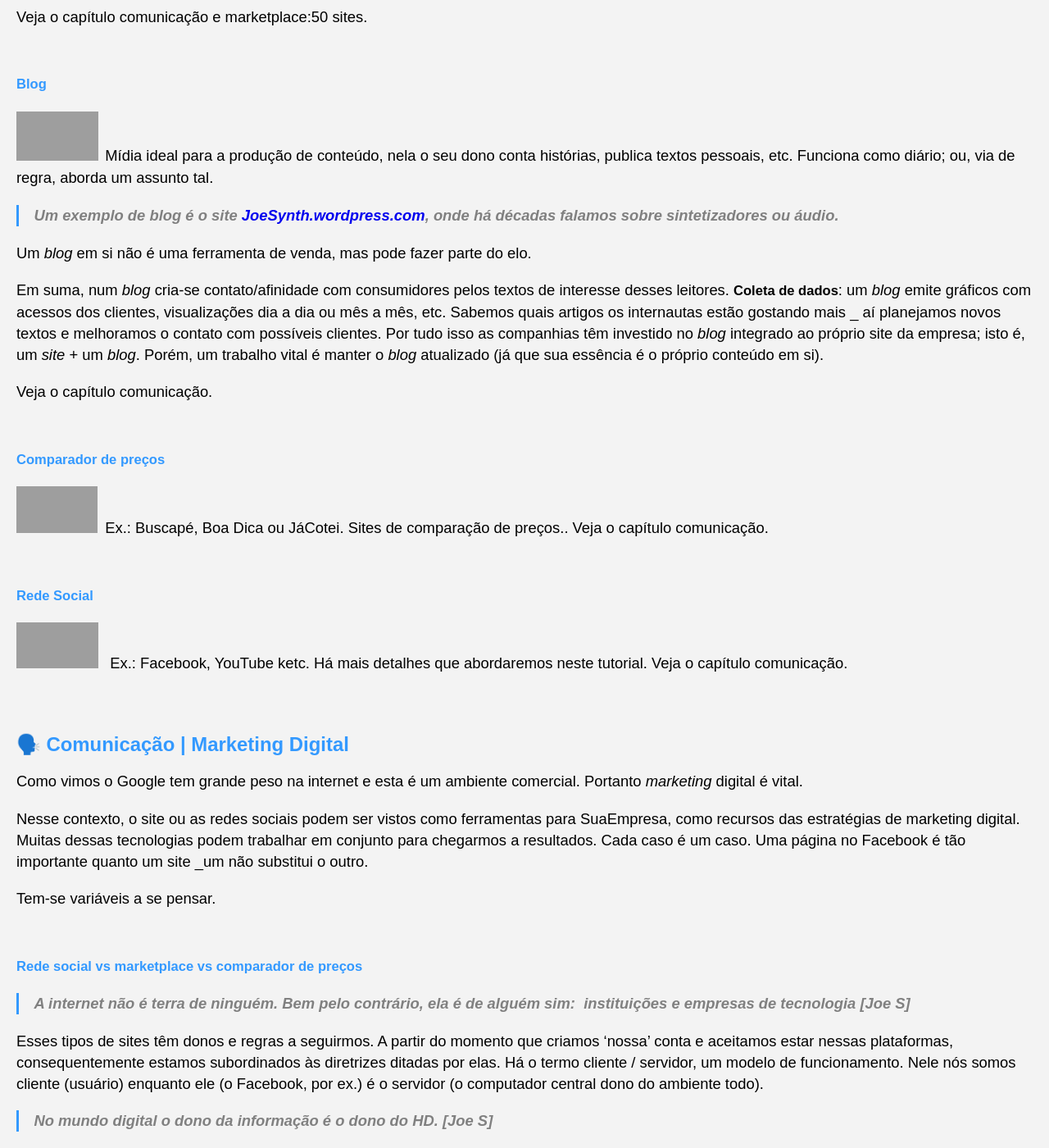
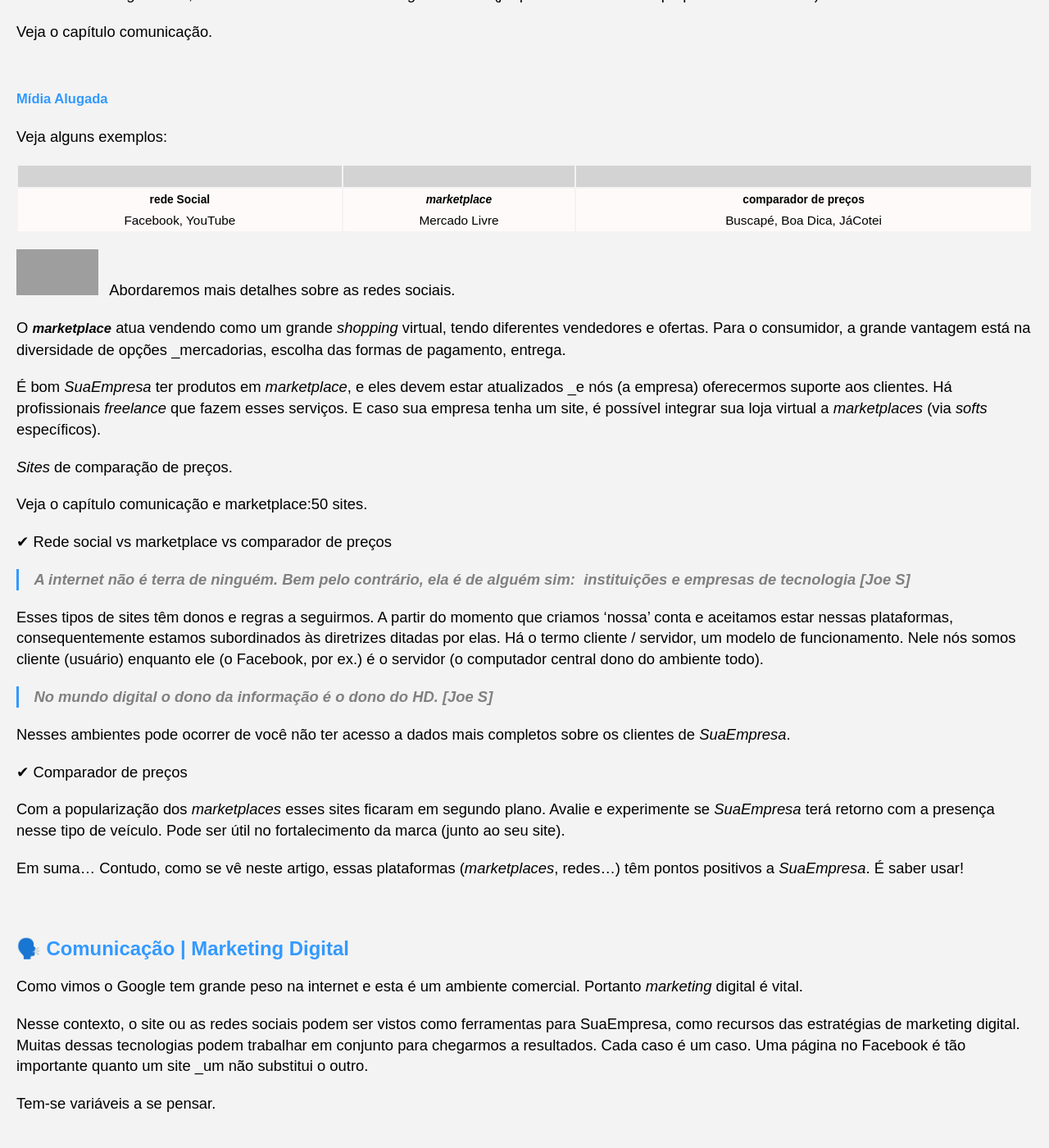
Before and after one commit to Joesynth/joesynth.github.io, a Jekyll site: the page built from _posts/2021-01-03-site-comercial-um-tutorial-essencial.md, in a window 1280 px wide and 1400 px high, scrolled down 4352 px. Shown: the whole window at 82% size. Built offline with Jekyll 4.4.1, drawn with Linux system fonts in a browser that asks for light colours; some of the changed lines change nothing that is shown; some of the changed text lies outside the part shown; grey boxes are pictures that could not be loaded.

Commit message:
Update 2021-01-03-site-comercial-um-tutorial-essencial.md

```diff
--- a/_posts/2021-01-03-site-comercial-um-tutorial-essencial.md
+++ b/_posts/2021-01-03-site-comercial-um-tutorial-essencial.md
@@ -9,10 +9,10 @@
 
 - O que é um site?
 - Internet: um aparato comercial
-- Visibilidade, credibilidade e autoridade.
-- O poder do Google.
-- Tipos de site... e comércio (Site Institucional, E*-commerce*, Redes...).
-- Como escolher entre um e outro.
+- Visibilidade, credibilidade e autoridade
+- O poder do Google
+- Tipos de site... e comércio
+- Como escolher entre um e outro
 - Site ou rede social: o que é melhor?
 
 Isso, além doutros temas. Portanto vamos lá!?
@@ -87,14 +87,14 @@
 
 Neste assunto de comércio devemos ficar atentos aos seguintes tipos de sites:
 
-- *site* institucional,
-- *e-commerce*,
-- *blog*,
-- *marketplace*,
-- rede social,
-- *sites* de comparação de preços.
+- *Site* institucional,
+- *E-commerce*,
+- *Blog*,
+- Mídia Alugada,
 
 
+
+-
 ###### Site institucional
 
 **<img class="alignleft" src="https://static.mundoeducacao.uol.com.br/mundoeducacao/conteudo_legenda/49e17fbc6516b5cb94698be7dec238c4.jpg" width="119" height="93" />**Para a *SuaEmpresa* ou trabalho é a forma de *site* mais comum.
@@ -121,7 +121,9 @@
 
 **Objetivo do site institucional**?
 
+
 <blockquote>Gerar confiança e autoridade ao visitante. Passar isso aos clientes, concorrentes e parceiros.</blockquote>
+
 
 E vale lembrar:
 
@@ -143,14 +145,7 @@
 
 A loja virtual é um negócio no qual as transações comerciais acontecem por meio de ferramenta *online*. É uma modalidade de comércio por meio da qual os contratos, bem como as transações financeiras, são feitas totalmente pela internet. Uma loja virtual faz a venda dos seus próprios produtos; ou seja, o foco é a venda de produtos da sua empresa.
 
-###### Marketplace
 
-<img class="alignleft" src="https://upload.wikimedia.org/wikipedia/en/thumb/2/20/MercadoLibre.svg/1200px-MercadoLibre.svg.png" width="120" />Ex.: Mercado Livre, Amazon.
-O *marketplace* atua vendendo como um grande *shopping* virtual, tendo diferentes vendedores e ofertas. Para o consumidor, a grande vantagem está na diversidade de opções _mercadorias, escolha das formas de pagamento, entrega.
-
-É bom *SuaEmpresa* ter produtos em *marketplace*, e eles devem estar atualizados _e nós (a empresa) oferecermos suporte aos clientes. Há profissionais *freelance* que fazem esses serviços. E caso sua empresa tenha um site, é possível integrar sua loja virtual a *marketplaces* (via *softs* específicos).
-
-Veja o capítulo comunicação e marketplace:50 sites.
 
 ###### Blog
 
@@ -167,16 +162,48 @@
 
 Veja o capítulo comunicação.
 
-###### Comparador de preços
 
-<img class="alignleft" src="https://www.infomoney.com.br/wp-content/uploads/2019/06/compras-consumo-1.jpg?resize=900%2C515&amp;quality=50&amp;strip=all" width="99" height="57" />Ex.: Buscapé, Boa Dica ou JáCotei.
-Sites de comparação de preços..
-Veja o capítulo comunicação.
+###### Mídia Alugada
 
-###### Rede Social
 
-<img class="alignleft" src="https://static.todamateria.com.br/upload/re/de/redes-sociais-og.jpg?class=ogImageWide" width="100" height="56" /> Ex.: Facebook, YouTube ketc.
-Há mais detalhes que abordaremos neste tutorial. Veja o capítulo comunicação.
+Veja alguns exemplos:
+
+||||
+|:---:|:---:|:---:|
+|**rede Social**<br />Facebook, YouTube|***marketplace***<br />Mercado Livre|**comparador de preços**<br />Buscapé, Boa Dica, JáCotei|
+
+<img class="alignleft" src="https://static.todamateria.com.br/upload/re/de/redes-sociais-og.jpg?class=ogImageWide" width="100" height="56" /> Abordaremos mais detalhes sobre as redes sociais.
+
+O ***marketplace*** atua vendendo como um grande *shopping* virtual, tendo diferentes vendedores e ofertas. Para o consumidor, a grande vantagem está na diversidade de opções _mercadorias, escolha das formas de pagamento, entrega.
+
+É bom *SuaEmpresa* ter produtos em *marketplace*, e eles devem estar atualizados _e nós (a empresa) oferecermos suporte aos clientes. Há profissionais *freelance* que fazem esses serviços. E caso sua empresa tenha um site, é possível integrar sua loja virtual a *marketplaces* (via *softs* específicos).
+
+*Sites* de comparação de preços.
+
+Veja o capítulo comunicação e marketplace:50 sites.
+
+
+
+✔ Rede social vs marketplace vs comparador de preços
+
+
+<blockquote>A internet não é terra de ninguém. Bem pelo contrário, ela é de alguém sim:  instituições e empresas de tecnologia [Joe S]</blockquote>
+
+Esses tipos de sites têm donos e regras a seguirmos. A partir do momento que criamos 'nossa' conta e aceitamos estar nessas plataformas, consequentemente estamos subordinados às diretrizes ditadas por elas. Há o termo cliente / servidor, um modelo de funcionamento. Nele nós somos cliente (usuário) enquanto ele (o Facebook, por ex.) é o servidor (o computador central dono do ambiente todo).
+
+<blockquote>No mundo digital o dono da informação é o dono do HD.
+[Joe S]</blockquote>
+
+Nesses ambientes pode ocorrer de você não ter acesso a dados mais completos sobre os clientes de *SuaEmpresa*.
+
+✔  Comparador de preços
+
+Com a popularização dos *marketplaces* esses sites ficaram em segundo plano. Avalie e experimente se *SuaEmpresa* terá retorno com a presença nesse tipo de veículo. Pode ser útil no fortalecimento da marca (junto ao seu site).
+
+Em suma... Contudo, como se vê neste artigo, essas plataformas (*marketplaces*, redes...) têm pontos positivos a *SuaEmpresa*. É saber usar!
+
+
+
 
 ## 🗣️ Comunicação | Marketing Digital
 
@@ -186,19 +213,9 @@
 
 Tem-se variáveis a se pensar.
 
-###### Rede social vs marketplace vs comparador de preços
 
-<blockquote>A internet não é terra de ninguém. Bem pelo contrário, ela é de alguém sim:  instituições e empresas de tecnologia [Joe S]</blockquote>
-Esses tipos de sites têm donos e regras a seguirmos. A partir do momento que criamos 'nossa' conta e aceitamos estar nessas plataformas, consequentemente estamos subordinados às diretrizes ditadas por elas. Há o termo cliente / servidor, um modelo de funcionamento. Nele nós somos cliente (usuário) enquanto ele (o Facebook, por ex.) é o servidor (o computador central dono do ambiente todo).
-<blockquote>No mundo digital o dono da informação é o dono do HD.
-[Joe S]</blockquote>
-Nesses ambientes pode ocorrer de você não ter acesso a dados mais completos sobre os clientes de *SuaEmpresa*.
 
-###### Comparador de preços
 
-Com a popularização dos *marketplaces* esses sites ficaram em segundo plano. Avalie e experimente se *SuaEmpresa* terá retorno com a presença nesse tipo de veículo. Pode ser útil no fortalecimento da marca (junto ao seu site).
-
-Em suma... Contudo, como se vê neste artigo, essas plataformas (*marketplaces*, redes...) têm pontos positivos a *SuaEmpresa*. É saber usar!
 
 ## 🗣️ Comunicação
 
@@ -313,8 +330,10 @@
 ## Site Institucional ou E-commerce: qual escolher?
 
 <img class="alignleft" src="https://joesynth.files.wordpress.com/2021/12/f7042-5ffd70_b46f985d4c574709b796b46c4339702emv2.jpg" width="99" height="82" /> A escolha entre Site Institucional ou *E-commerce* depende de certos critérios. Só o proprietário pode analisar o caso da própria empresa, afinal, é o dono (ou sócios) que sabe o que tem e possuem as referências de seu mundo real (quanto há para investir, quem pode colaborar nessa nova missão etc). Em Alice no País das Maravilhas se diz:
+
 <blockquote>"Se você não sabe onde quer ir, qualquer caminho serve"
 [Carroll]</blockquote>
+
 Podemos refletir sobre o seguinte...
 
 🏠️ **Estrutura física**: já existe? Precisará ser aprimorada a logística, por exemplo? Note que certas informações geram credibilidade da SuaEmpresa para os clientes: endereço fixo conhecido há anos, CNPJ, telefone fixo,*email.*.. Como dito, isso é um diferencial na Web.
```
